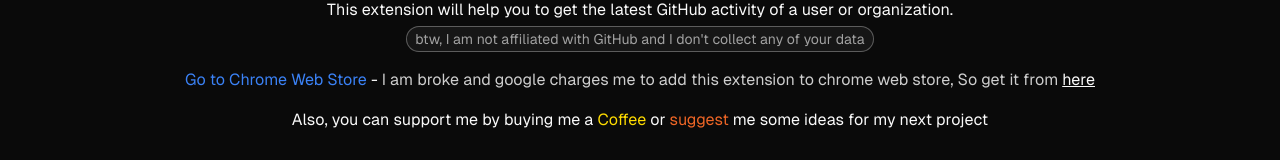
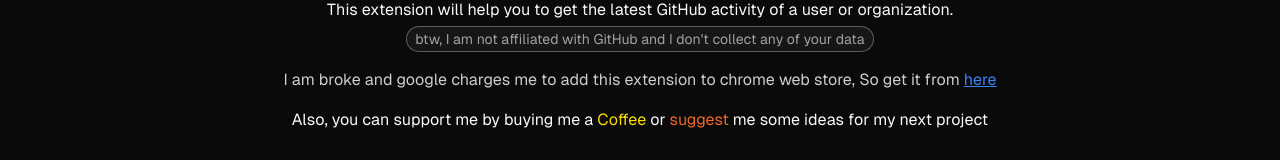
Before and after one commit to MandavkarPranjal/quicktool, a Next.js app: page /github-activity-extension in a window 1280 px wide. Both pictures are taken after a click on the element "Go to Chrome Web Store". Shown: the part 333-493 px from the top of the page. Built offline with nearby package versions, Linux system fonts and the light colour scheme.

Commit message:
fix: typo and style

```diff
--- a/src/app/(tools)/github-activity-extension/git-extension-docs.tsx
+++ b/src/app/(tools)/github-activity-extension/git-extension-docs.tsx
@@ -21,12 +21,12 @@
                 </p>
                 <div className="mt-4"></div>
                 <div>
-                    <span className="text-blue-500">Go to Chrome Web Store</span> - <span className="text-white/80">I am broke and google charges me to add this extension to chrome web store, So get it from </span>
+                    <span className="text-white/80">I am broke and google charges me to add this extension to chrome web store, So get it from </span>
                     <a
                         href="https://github.com/MandavkarPranjal/quicktool"
                         target="_blank"
                         rel="noopener noreferrer"
-                        className="underline"
+                        className="text-blue-500 underline"
                     >
                         here
                     </a>
```
